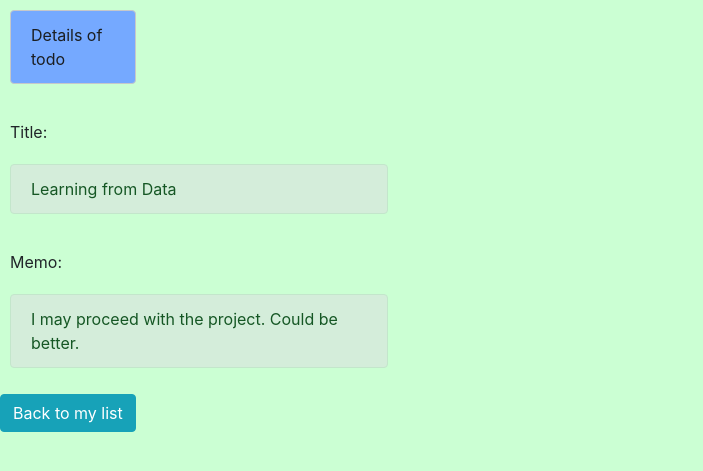
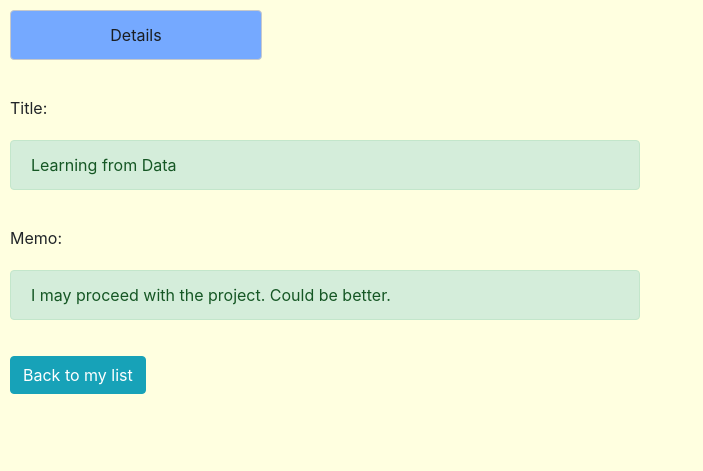
Before and after one commit to shoma0987/django_todolist, a Django app: page /detail/2 in a window 1280 px wide. Shown: the top 471 px of the page, without its empty margins (0-703 px from the left). Run offline with Django 3.2, Linux system fonts and the light colour scheme; data comes from the database, SQL or seed files in the repository; both versions use the stored data as it was before the commit.

Commit message:
modify formats

```diff
--- a/templates/create.html
+++ b/templates/create.html
@@ -1,7 +1,7 @@
 {% extends "base.html" %}
 
 {% block content %}
-<body style="background-color:#FFAD90">
+<body style="background-color:#FFCC66">
 <h1>Create new todo</h1>
 <form action="" method="POST">{% csrf_token %}
     <div style="padding:10px">Title: {{form.title}}</div>
--- a/templates/detail.html
+++ b/templates/detail.html
@@ -1,8 +1,8 @@
 {% extends "base.html" %}
 {% block header %}
-<body style="background-color:#CBFFD3">
+<body style="background-color:#FFFFE0">
 <div style="padding:10px">
-<div style="width:10%;background:#75A9FF" class="alert alert-dark" role="alert">Details of todo</div>
+<div style="width:20%;background:#75A9FF;text-align:center" class="alert alert-dark" role="alert">Details</div>
 </div>
 {% endblock header %}
 
@@ -10,20 +10,22 @@
 
 <div style="padding:10px">Title:</div>
 <div style="padding:10px">
-<div style="width:30%" class="alert alert-success" role="alert">
+<div style="width:50%" class="alert alert-success" role="alert">
     {{object.title}}
 </div>
 </div>
 
 <div style="padding:10px">Memo:</div>
 <div style="padding:10px">
-<div style="width:30%" class="alert alert-success" role="alert">
+<div style="width:50%" class="alert alert-success" role="alert">
     {{object.memo}}
 </div>
 </div>
+<div style="padding:10px">
  <a href="{% url 'list' %}" class="btn btn-info" tabindex="-1" role="button" aria-disabled="true">
      Back to my list
  </a>
+</div>
 
 </body>
 {% endblock content %}
--- a/templates/list.html
+++ b/templates/list.html
@@ -2,7 +2,7 @@
 {% block header %}
 <style>
 body {
-  background-color: #CCFFCC;
+  background-color: #FFFFFF;
 }
 </style>
 <div class="jumbotron jumbotron-fluid">
@@ -16,8 +16,10 @@ body {
 
 {% block content %}
 
+    <div class="container">
     <div style="padding-left: 40px">
     <a href="{% url 'create' %}" class="btn btn-info mb-3" tabindex="-1" role="button" aria-disabled="true">New create</a>
+    </div>
     </div>
     {% for item in object_list %}
 
--- a/todo/models.py
+++ b/todo/models.py
@@ -13,10 +13,7 @@ class TodoModel(models.Model):
         choices= CHOICE
 
     )
-    duedate = models.DateField()
-
-
-
+    duedate = models.DateField(null=True)
 
     def __str__(self):
         return self.title #オブジェクトのtitleをそのまま受ける
--- a/todo/views.py
+++ b/todo/views.py
@@ -19,11 +19,11 @@ class TodoCreate(CreateView):
     # createを行った後、どこのlinkに戻れば良いか指示するもの(urlsで各リンクに名前をつけて、指示を行う)
     success_url = reverse_lazy("list") #要チェック
 class TodoDelete(DeleteView):
-    template_name =  "delete.html"
+    template_name = "delete.html"
     model = TodoModel
     success_url = reverse_lazy("list")
 class TodoUpdate(UpdateView):
-    template_name =  "update.html"
+    template_name = "update.html"
     model = TodoModel
     fields = ("title","memo","priority","duedate")
     success_url = reverse_lazy("list")
--- a/todoproject/settings.py
+++ b/todoproject/settings.py
@@ -24,7 +24,7 @@ BASE_DIR = Path(__file__).resolve(strict=True).parent.parent
 SECRET_KEY = 'ps!!vb8b*gv0m9+1era4c3o-h=bea%06vx7a$_nn*ok0dg^f0_'
 
 # SECURITY WARNING: don't run with debug turned on in production!
-DEBUG = False
+DEBUG = True
 
 ALLOWED_HOSTS = ['127.0.0.1', 'todo-test0987.herokuapp.com']
 
```
Also changed, not shown: templates/delete.html (+6 -4 lines), db.sqlite3, todo/migrations/0006_auto_20210113_0945.py (added), todo/migrations/0007_auto_20210113_1000.py (added), todo/migrations/0008_auto_20210113_1003.py (added), todo/migrations/0009_auto_20210113_1004.py (added).
